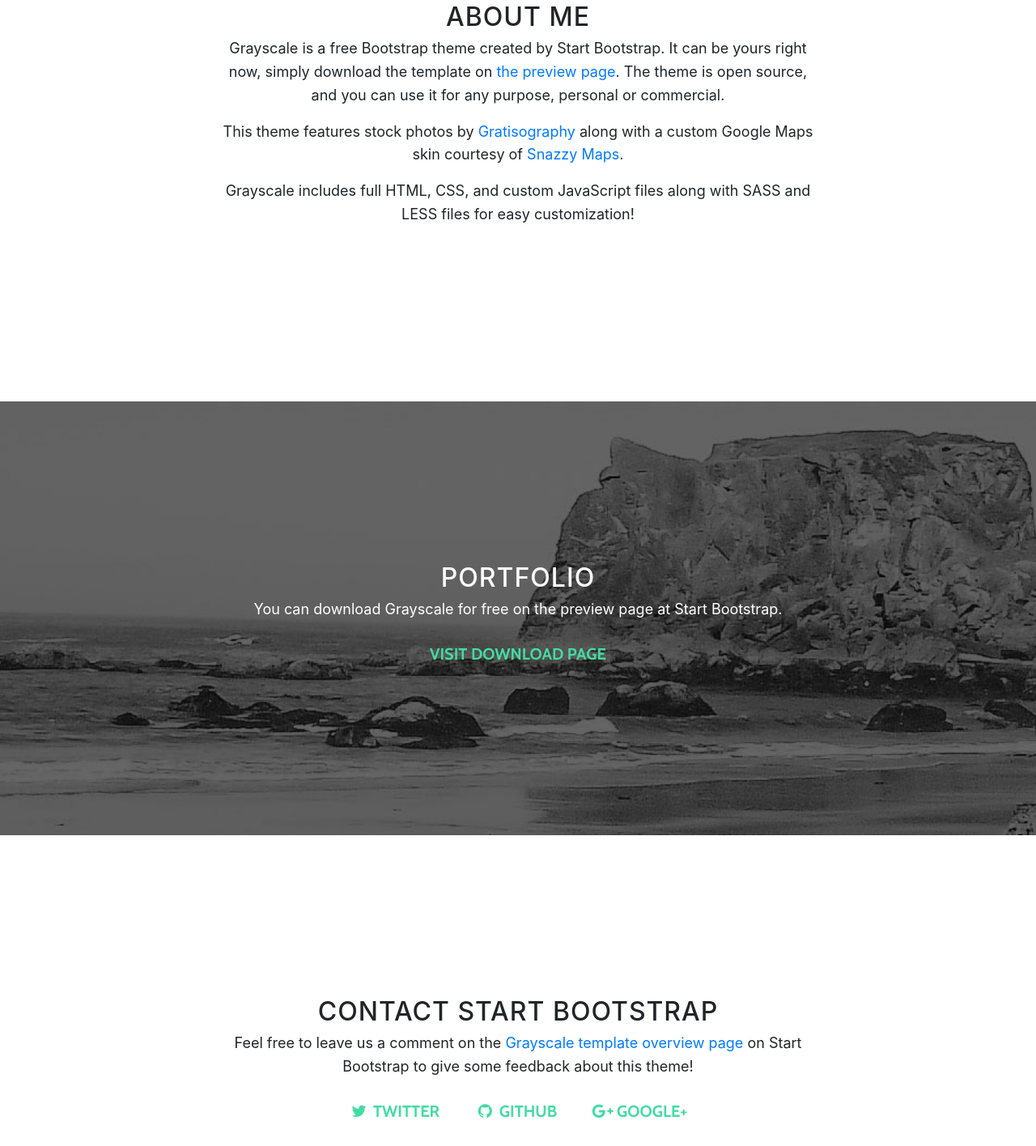
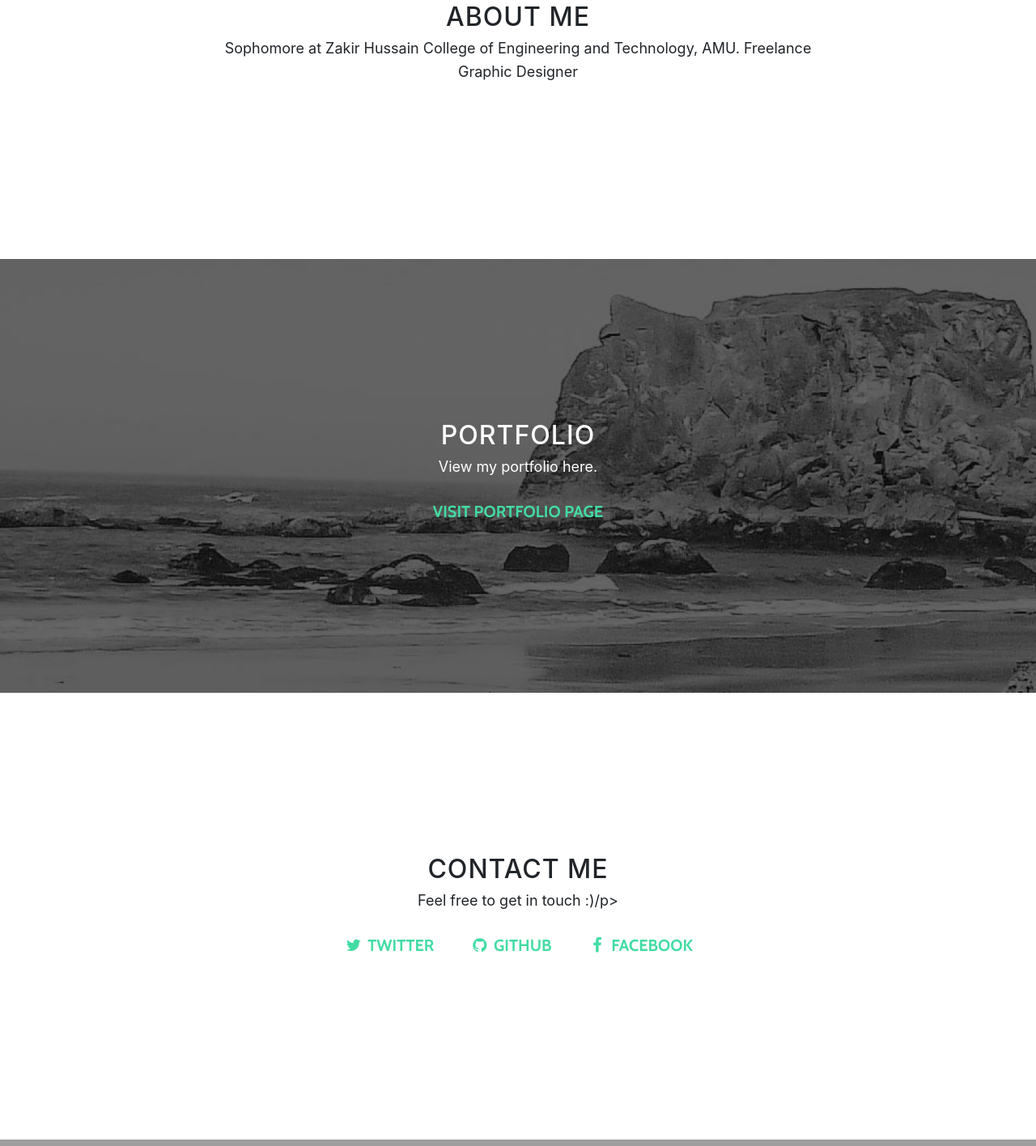
Before and after one commit to AlthafHussainK/althafhussaink.github.io, a website with bundled scripts: page index.html in a window 1280 px wide. Shown: the part 997-2413 px from the top of the page at 81% size. Built offline with nearby package versions, Linux system fonts and the light colour scheme; grey boxes are pictures that could not be loaded.

Commit message:
Edit content

```diff
--- a/index.html
+++ b/index.html
@@ -8,7 +8,7 @@
     <meta name="description" content="">
     <meta name="author" content="">
 
-    <title>Grayscale - Start Bootstrap Theme</title>
+    <title>Althaf Hussain</title>
 
     <!-- Bootstrap core CSS -->
     <link href="vendor/bootstrap/css/bootstrap.min.css" rel="stylesheet">
@@ -28,7 +28,7 @@
     <!-- Navigation -->
     <nav class="navbar navbar-expand-lg navbar-light fixed-top" id="mainNav">
       <div class="container">
-        <a class="navbar-brand js-scroll-trigger" href="#page-top">Start Bootstrap</a>
+        <a class="navbar-brand js-scroll-trigger" href="#page-top">Althaf Hussain</a>
         <button class="navbar-toggler navbar-toggler-right" type="button" data-toggle="collapse" data-target="#navbarResponsive" aria-controls="navbarResponsive" aria-expanded="false" aria-label="Toggle navigation">
           Menu
           <i class="fa fa-bars"></i>
@@ -55,9 +55,9 @@
         <div class="container">
           <div class="row">
             <div class="col-lg-8 mx-auto">
+              <h2 class="brand-heading">Hi</h2>
               <h1 class="brand-heading">Hi, I'm Althaf Hussain</h1>
-              <p class="intro-text">Coder.Photographer.Designer
-                <br>welcome</p>
+              <p class="intro-text">Coder.Photographer.Designer</p>
               <a href="#about" class="btn btn-circle js-scroll-trigger">
                 <i class="fa fa-angle-double-down animated"></i>
               </a>
@@ -73,25 +73,19 @@
         <div class="row">
           <div class="col-lg-8 mx-auto">
             <h2>About Me</h2>
-            <p>Grayscale is a free Bootstrap theme created by Start Bootstrap. It can be yours right now, simply download the template on
-              <a href="http://startbootstrap.com/template-overviews/grayscale/">the preview page</a>. The theme is open source, and you can use it for any purpose, personal or commercial.</p>
-            <p>This theme features stock photos by
-              <a href="http://gratisography.com/">Gratisography</a>
-              along with a custom Google Maps skin courtesy of
-              <a href="http://snazzymaps.com/">Snazzy Maps</a>.</p>
-            <p>Grayscale includes full HTML, CSS, and custom JavaScript files along with SASS and LESS files for easy customization!</p>
+            <p>Sophomore at Zakir Hussain College of Engineering and Technology, AMU. Freelance Graphic Designer</p>
           </div>
         </div>
       </div>
     </section>
 
-    <!-- Download Section -->
+    <!-- Portfolio Section -->
     <section id="download" class="download-section content-section text-center">
       <div class="container">
         <div class="col-lg-8 mx-auto">
           <h2>Portfolio</h2>
-          <p>You can download Grayscale for free on the preview page at Start Bootstrap.</p>
-          <a href="http://startbootstrap.com/template-overviews/grayscale/" class="btn btn-default btn-lg">Visit Download Page</a>
+          <p>View my portfolio here.</p>
+          <a href="http://althafhussaink.github.io" class="btn btn-default btn-lg">Visit Portfolio Page</a>
         </div>
       </div>
     </section>
@@ -101,27 +95,25 @@
       <div class="container">
         <div class="row">
           <div class="col-lg-8 mx-auto">
-            <h2>Contact Start Bootstrap</h2>
-            <p>Feel free to leave us a comment on the
-              <a href="http://startbootstrap.com/template-overviews/grayscale/">Grayscale template overview page</a>
-              on Start Bootstrap to give some feedback about this theme!</p>
+            <h2>Contact Me</h2>
+            <p>Feel free to get in touch :)/p>
             <ul class="list-inline banner-social-buttons">
               <li class="list-inline-item">
-                <a href="https://twitter.com/SBootstrap" class="btn btn-default btn-lg">
+                <a href="https://twitter.com/althafakm" class="btn btn-default btn-lg">
                   <i class="fa fa-twitter fa-fw"></i>
                   <span class="network-name">Twitter</span>
                 </a>
               </li>
               <li class="list-inline-item">
-                <a href="https://github.com/BlackrockDigital/startbootstrap" class="btn btn-default btn-lg">
+                <a href="https://github.com/AlthafHussainK" class="btn btn-default btn-lg">
                   <i class="fa fa-github fa-fw"></i>
                   <span class="network-name">Github</span>
                 </a>
               </li>
               <li class="list-inline-item">
-                <a href="https://plus.google.com/+Startbootstrap/posts" class="btn btn-default btn-lg">
-                  <i class="fa fa-google-plus fa-fw"></i>
-                  <span class="network-name">Google+</span>
+                <a href="https://facebook.com/AlthafHussain17" class="btn btn-default btn-lg">
+                  <i class="fa fa-facebook fa-fw"></i>
+                  <span class="network-name">Facebook</span>
                 </a>
               </li>
             </ul>
@@ -136,7 +128,7 @@
     <!-- Footer -->
     <footer>
       <div class="container text-center">
-        <p>Copyright &copy; Your Website 2017</p>
+        <p>Copyright &copy; Althaf Hussain</p>
       </div>
     </footer>
 
```
